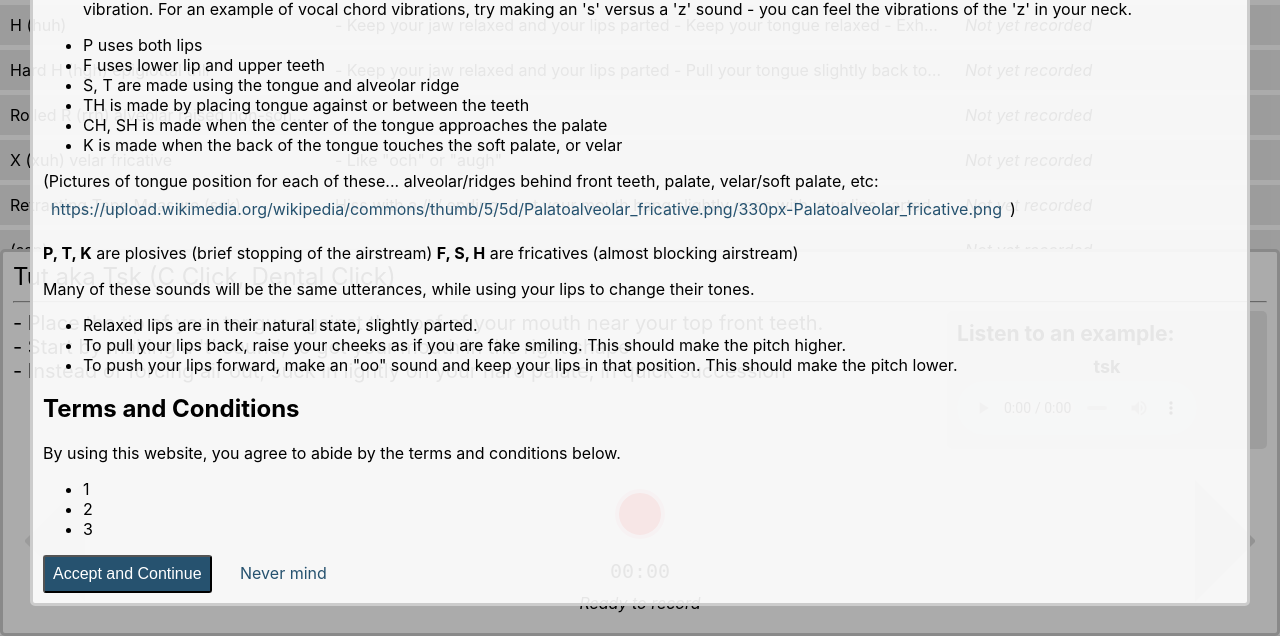
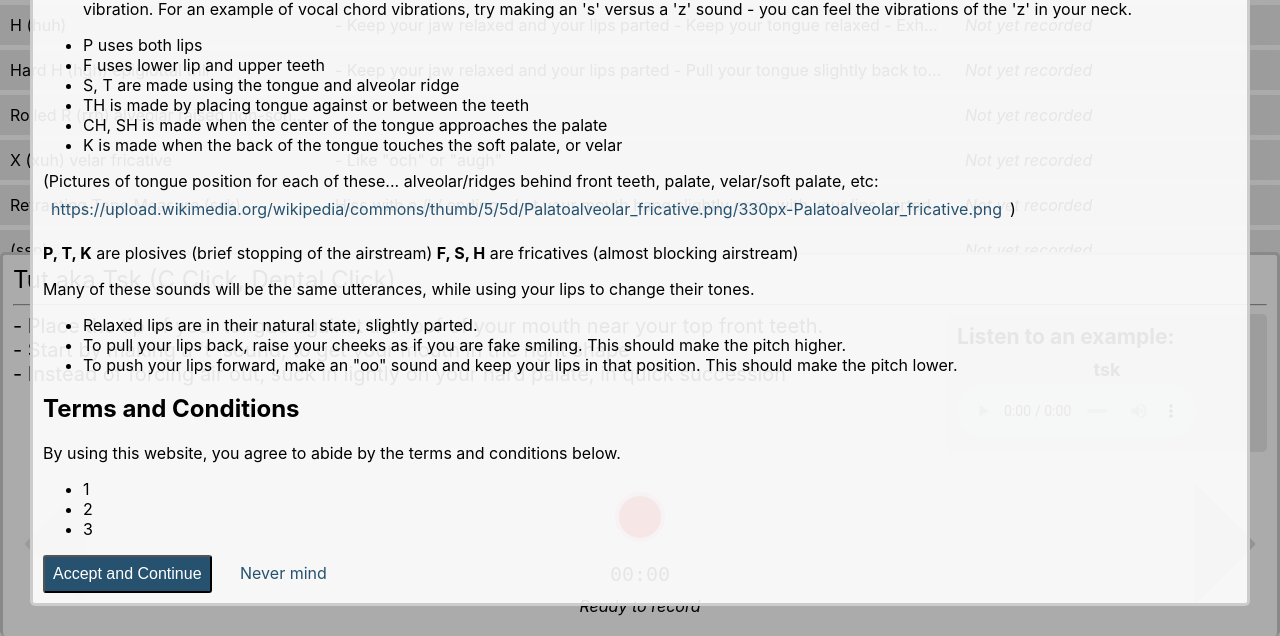
Before and after one commit to talonvoice/noise, a Flask app: page / in a window 1280 px wide. Shown: the part 585-1221 px from the top of the page. Run offline with Flask 2, Linux system fonts and the light colour scheme.

Commit message:
tweaked README and UI slightly

```diff
--- a/server/static/index.css
+++ b/server/static/index.css
@@ -79,6 +79,7 @@ a {
   display: block;
   width: 100%;
   margin: 0;
+  border-bottom: none;
 }
 
 /* Introduction */
```
Also changed, not shown: README.md.
